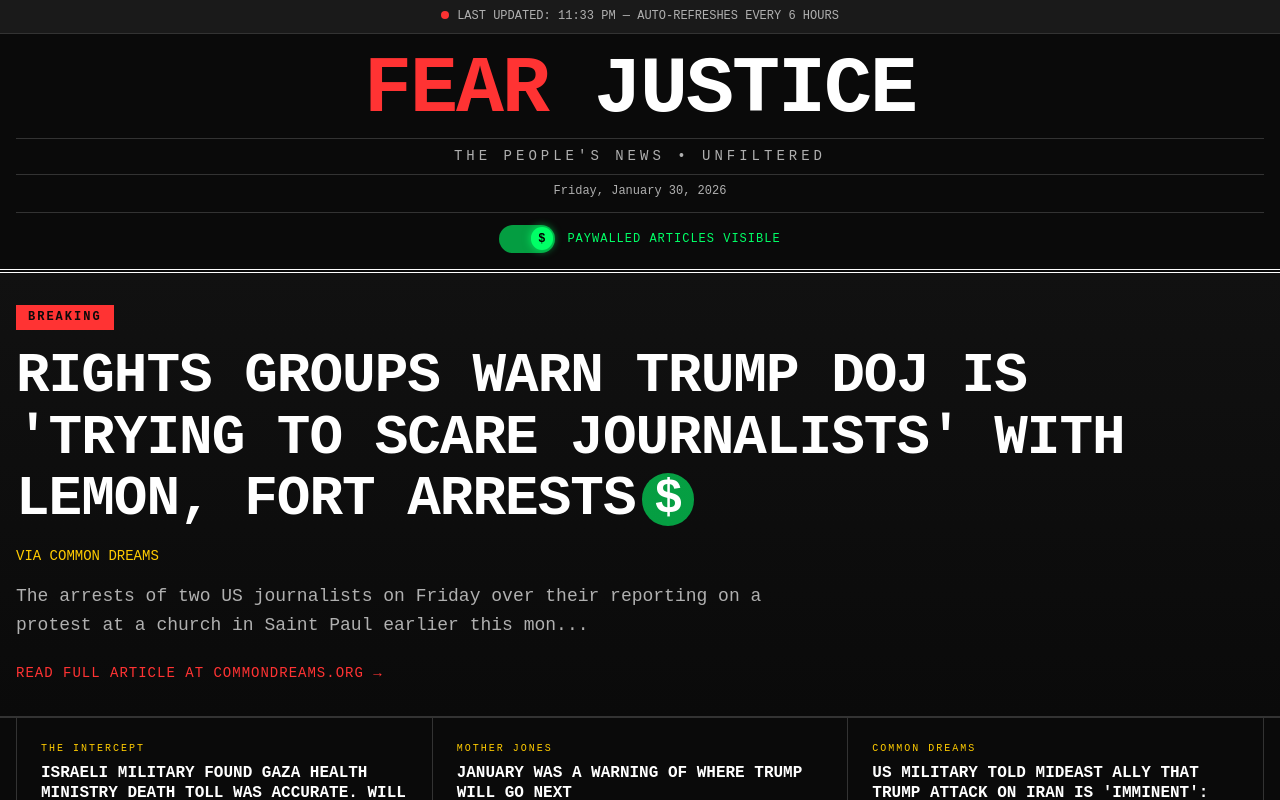
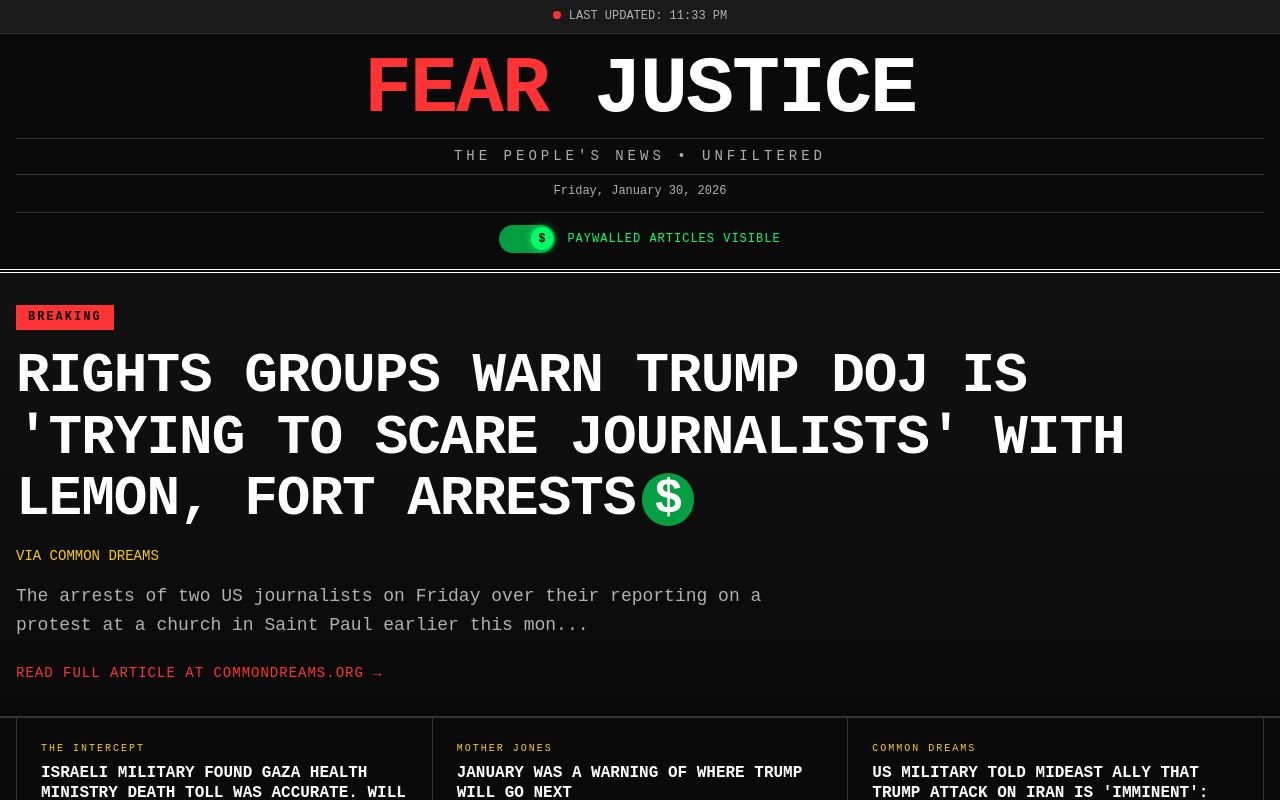
Before and after one commit to gsyamada/fearjustice, a Next.js app: page / in a window 1280 px wide. Shown: the top 800 px of the page. Built offline with nearby package versions, Linux system fonts and the light colour scheme.

Commit message:
Remove auto-refresh message from ticker
Amp-Thread-ID: https://ampcode.com/threads/T-019c11b7-9878-72d5-a0f7-3fad08c09dc8
Co-authored-by: Amp <amp@ampcode.com>

```diff
--- a/app/page.tsx
+++ b/app/page.tsx
@@ -218,7 +218,7 @@ export default function Home() {
     <main>
       <div className="ticker">
         <span className="ticker-dot" />
-        LAST UPDATED: {formatTime(lastUpdated)} — AUTO-REFRESHES EVERY 6 HOURS
+         LAST UPDATED: {formatTime(lastUpdated)}
       </div>
 
       <header className="header">
```
